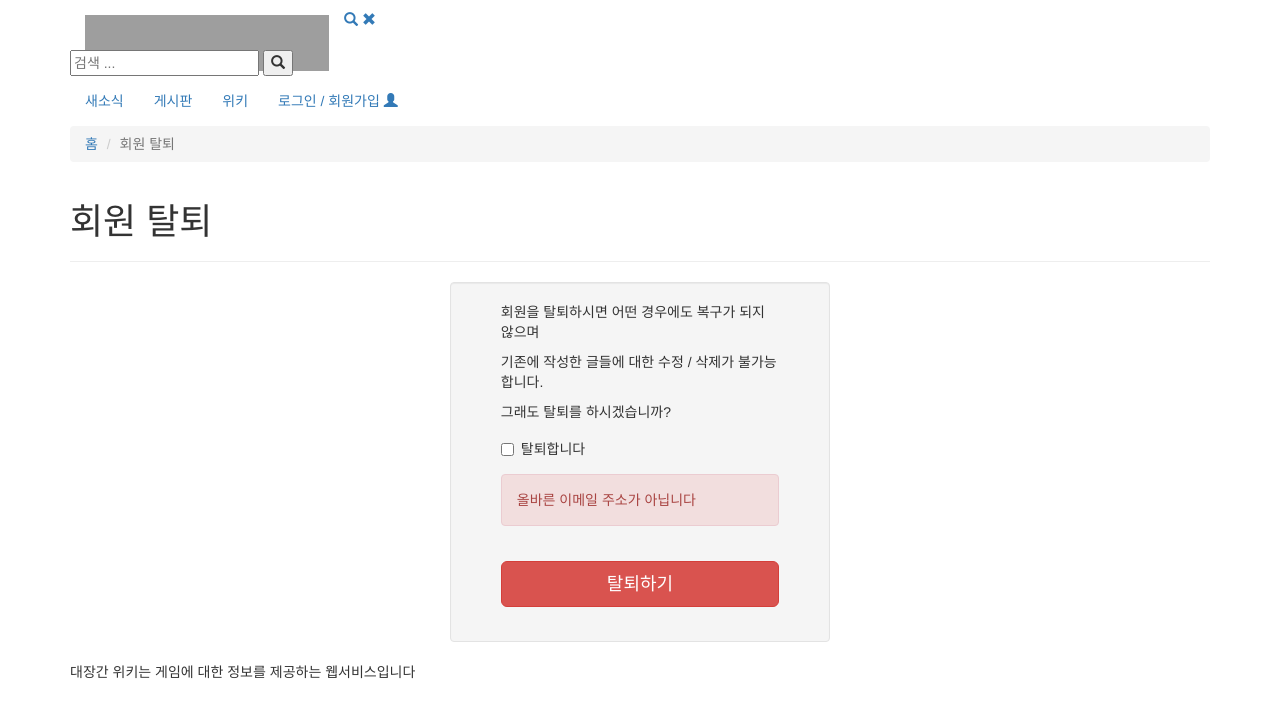
After one commit to pearlc/forge-markups, a PHP site: page /user_delete.php in a window 1280 px wide. The commit adds this page. Shown: the top 718 px of the page. Run offline with PHP 8.4, Linux system fonts and the light colour scheme; some libraries are stand-ins or nearby versions; some web fonts are replaced; grey boxes are pictures that could not be loaded.

Commit message:
회원 탈퇴 마크업 추가

```diff
--- /dev/null
+++ b/html/user_delete.php
@@ -0,0 +1,70 @@
+<?php
+include('header.php');
+?>
+
+<div id="main" class="container">
+
+    <div id="content" class="content bg-base section">
+
+        <div class="ribbon ribbon-highlight">
+            <ol class="breadcrumb ribbon-inner">
+                <li><a href="#">홈</a></li>
+                <li class="active" title="회원 탈퇴">회원 탈퇴</li>
+            </ol>
+        </div>
+
+        <header class="page-header">
+
+            <h1 class="page-title full-page-title">
+                회원 탈퇴
+            </h1>
+
+        </header>
+
+        <div class="row style-single">
+
+            <div class="col-sm-12 entry-content">
+
+                <div class="well no-padding col-md-4 col-md-offset-4">
+
+                    <form class="form-horizontal" role="form">
+
+                        <div class="form-group">
+
+                            <div class="col-sm-offset-1 col-sm-10">
+
+                                <p>회원을 탈퇴하시면 어떤 경우에도 복구가 되지 않으며</p>
+                                <p>기존에 작성한 글들에 대한 수정 / 삭제가 불가능합니다.</p>
+                                <p>그래도 탈퇴를 하시겠습니까?</p>
+                                <div class="checkbox">
+                                    <label>
+                                        <input type="checkbox" id="confirm"> 탈퇴합니다</a>
+                                    </label>
+                                </div>
+                            </div>
+                        </div>
+                        <div class="form-group">
+                            <div class="col-sm-offset-1 col-sm-10">
+                                <div class="alert alert-danger alert-short" role="alert">올바른 이메일 주소가 아닙니다</div>
+                            </div>
+                        </div>
+                        <div class="form-group">
+                            <div class="col-sm-offset-1 col-sm-10">
+                                <button type="submit" class="btn btn-block btn-lg btn-danger">탈퇴하기</button>
+                            </div>
+                        </div>
+                    </form>
+
+                </div>
+
+            </div><!--/.col-sm-12 entry-content-->
+
+        </div>
+
+    </div><!--/#content-->
+
+</div><!--#main.container-->
+
+<?php
+include('footer.php');
+?>
```
Also changed, not shown: html/password_edit.php (+10 -4 lines), html/user_deleted.php (added, +46 -0 lines), html/withdrawal.php (deleted, +0 -7 lines), html/password_reset.php (added).
